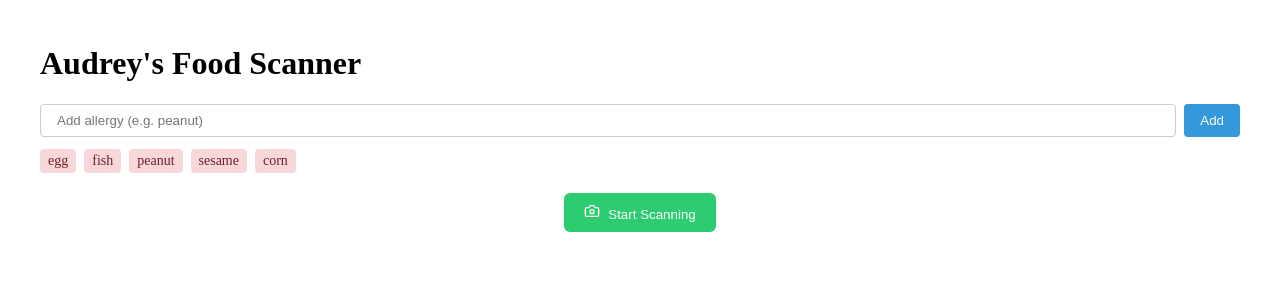
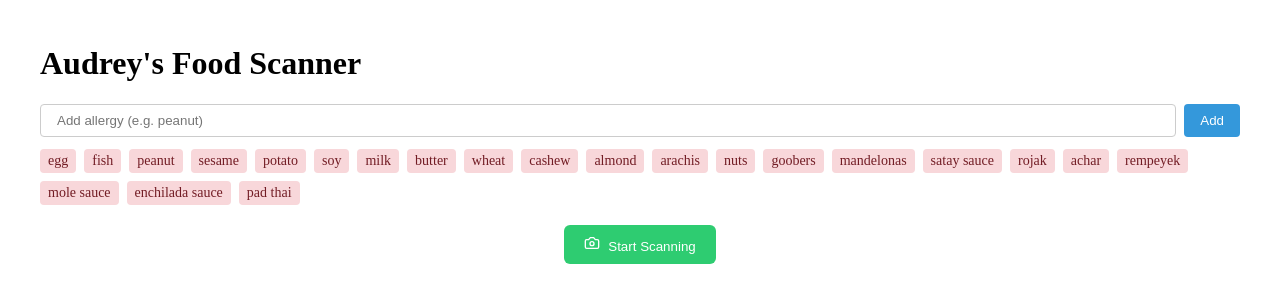
Before and after one commit to chongzixin/allergen-scanner, a React (Create React App) app: page / in a window 1280 px wide. Shown: the top 302 px of the page. Built offline with nearby package versions, Linux system fonts and the light colour scheme.

Commit message:
chore: add more allergies to predefined list

```diff
--- a/src/App.tsx
+++ b/src/App.tsx
@@ -20,7 +20,24 @@ export default function AllergyScannerApp(): JSX.Element {
     "fish",
     "peanut",
     "sesame",
-    "corn",
+    "potato",
+    "soy",
+    "milk",
+    "butter",
+    "wheat",
+    "cashew",
+    "almond",
+    "arachis",
+    "nuts",
+    "goobers",
+    "mandelonas",
+    "satay sauce",
+    "rojak",
+    "achar",
+    "rempeyek",
+    "mole sauce",
+    "enchilada sauce",
+    "pad thai",
   ]);
   const [currentAllergy, setCurrentAllergy] = useState<string>("");
   const [detectedAllergens, setDetectedAllergens] = useState<string[]>([]);
```
